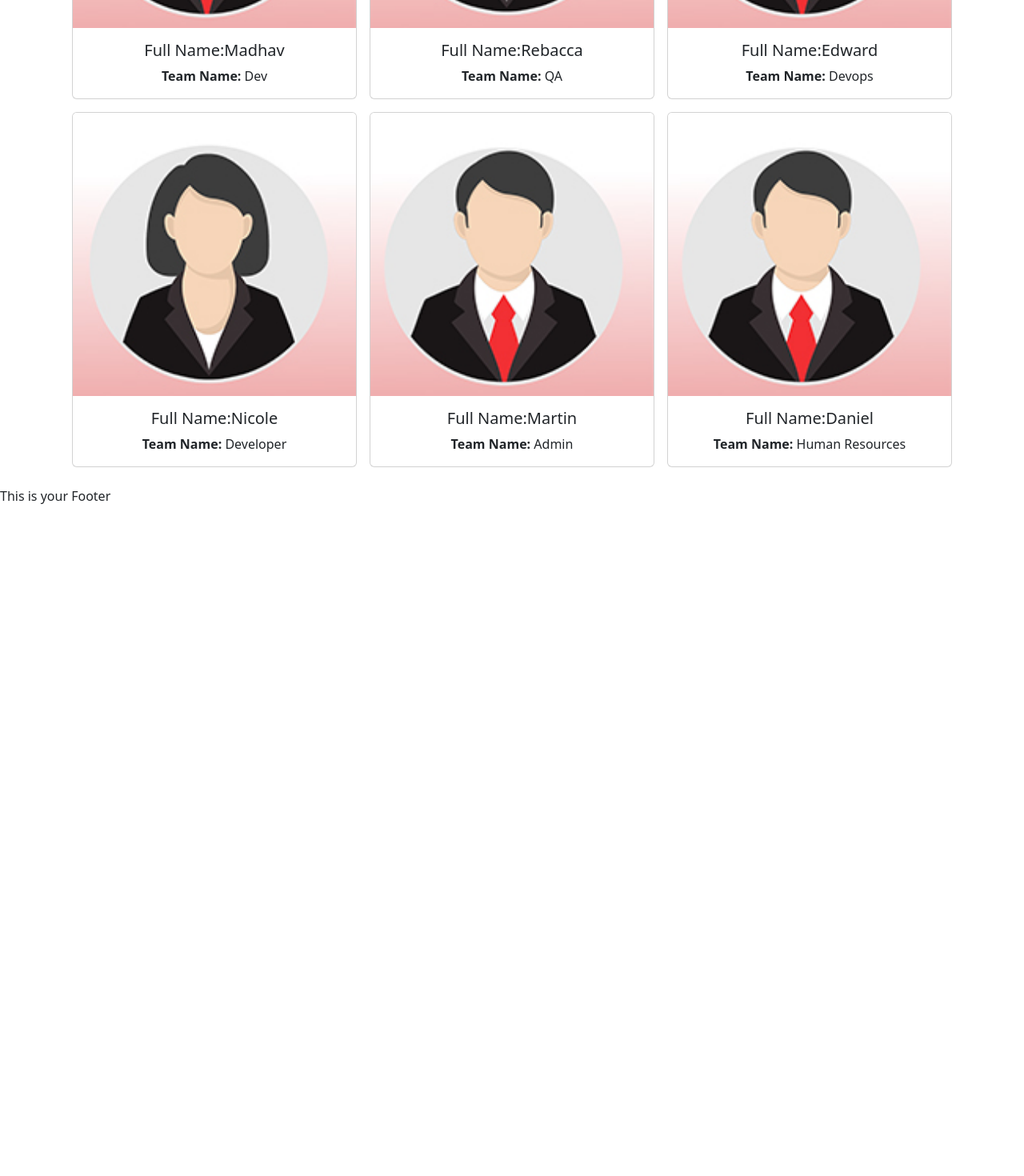
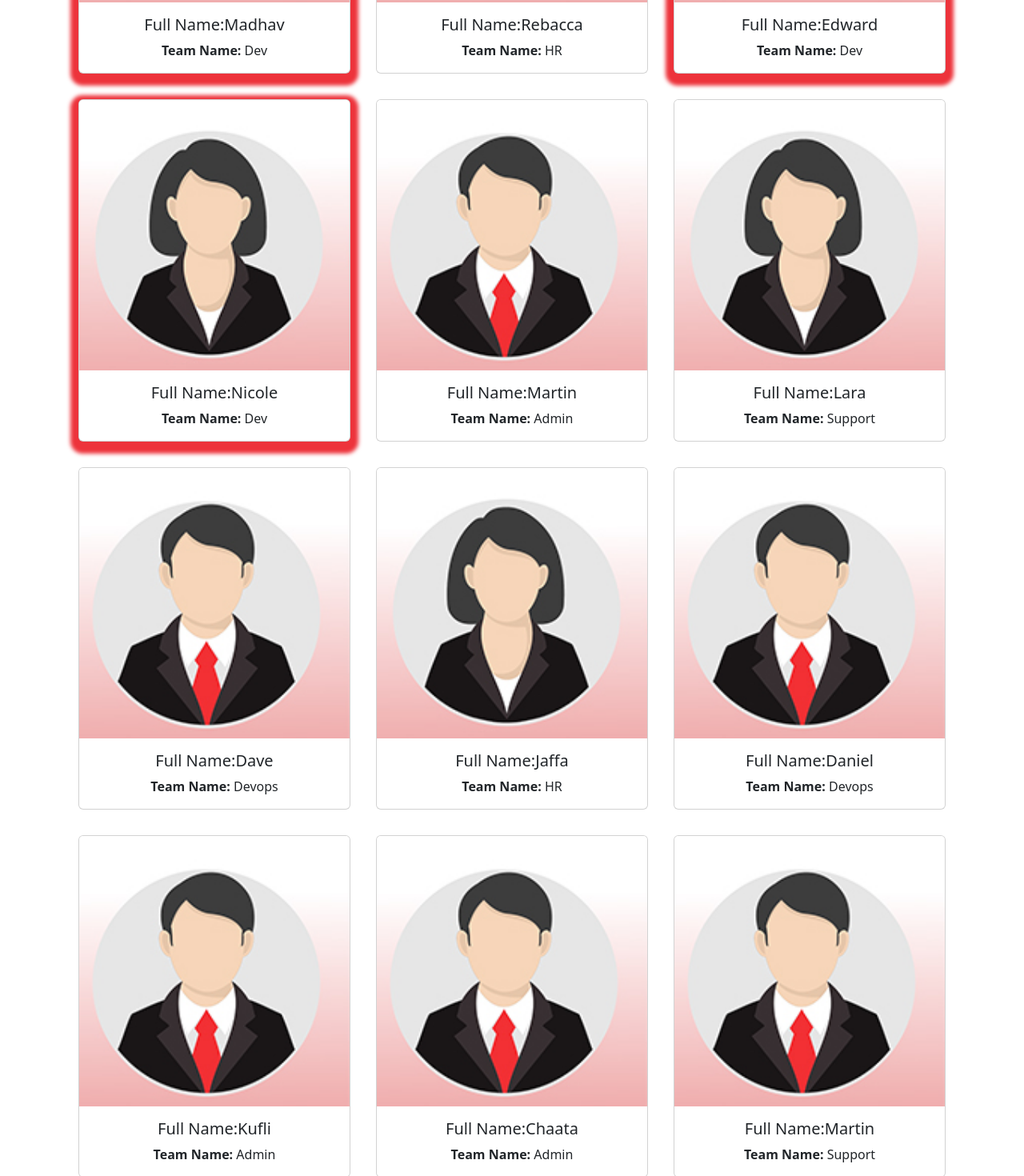
Before and after one commit to saattili/ReactApp, a React (Vite) app: page / in a window 1280 px wide. Shown: the part 520-1990 px from the top of the page at 80% size. Before the commit the page ends 1168 px from the top, so only its background shows below. Built offline with nearby package versions, Linux system fonts and the light colour scheme; the HTML template or start-up script is replaced by a standard one.

Commit message:
toggle teams for employees

```diff
--- a/src/App.css
+++ b/src/App.css
@@ -6,3 +6,8 @@ main {
   display: grid;
   grid-template-columns: 1fr 1fr 1fr
 }
+
+.standout{
+  box-shadow: 0px 5px 5px 10px rgb(237, 51, 59);
+
+}
--- a/src/Employee.jsx
+++ b/src/Employee.jsx
@@ -3,10 +3,10 @@ import femaleProfile from './images/femaleProfile.jpg';
 import maleProfile from './images/maleProfile.jpg';
 
 const Employees = () => {
-  const [selectedTeam, setTeam] = useState("Development")
+  const [selectedTeam, setTeam] = useState("Dev")
   const [employees, setEmployee] = useState([
     {
-      id: 1,
+      id: 100,
       fullName: "Madhav",
       totalExp: 7,
       team: "Dev",
@@ -14,31 +14,31 @@ const Employees = () => {
 
     },
     {
-      id: 1,
+      id: 200,
       fullName: "Rebacca",
       totalExp: 9,
-      team: "QA",
+      team: "HR",
       gender: "female"
 
     },
     {
-      id: 1,
+      id: 300,
       fullName: "Edward",
       totalExp: 7,
-      team: "Devops",
+      team: "Dev",
       gender: "male"
 
     },
     {
-      id: 1,
+      id: 400,
       fullName: "Nicole",
       totalExp: 8.5,
-      team: "Developer",
+      team: "Dev",
       gender: "female"
 
     },
     {
-      id: 1,
+      id: 500,
       fullName: "Martin",
       totalExp: 1,
       team: "Admin",
@@ -46,10 +46,58 @@ const Employees = () => {
 
     },
     {
-      id: 1,
+      id: 600,
+      fullName: "Lara",
+      totalExp: 2,
+      team: "Support",
+      gender: "female"
+
+    },
+    {
+      id: 700,
+      fullName: "Dave",
+      totalExp: 6,
+      team: "Devops",
+      gender: "male"
+
+    },
+    {
+      id: 800,
+      fullName: "Jaffa",
+      totalExp: 10,
+      team: "HR",
+      gender: "female"
+
+    },
+    {
+      id: 900,
       fullName: "Daniel",
       totalExp: 2,
-      team: "Human Resources",
+      team: "Devops",
+      gender: "male"
+
+    },
+    {
+      id: 1000,
+      fullName: "Kufli",
+      totalExp: 1,
+      team: "Admin",
+      gender: "male"
+
+    },
+    {
+      id: 1100,
+      fullName: "Chaata",
+      totalExp: 1,
+      team: "Admin",
+      gender: "male"
+
+    },
+    {
+      id: 1200,
+      fullName: "Martin",
+      totalExp: 1,
+      team: "Support",
       gender: "male"
 
     },
@@ -57,13 +105,24 @@ const Employees = () => {
 
   function handleTeamChange(event) {
     setTeam(event.target.value);
-    console.log(selectedTeam);
+
   }
+
+  function handleEmployeeCards(event) {
+    const updatedEmployeeList = employees.map((employee) => employee.id === parseInt(event.currentTarget.id) ?
+      (employee.team === selectedTeam) ? { ...employee, team: '' } : { ...employee, team: selectedTeam } : employee);
+
+    setEmployee(updatedEmployeeList);
+
+
+  }
+
+
   return (
     <main className='container'>
       <div className='row justify-content-center mt-3 mb-3'>
         <div className='col-12'>
-          Team : <select name="Team" className="form-select form-select-lg mb-3" value={selectedTeam} onChange={handleTeamChange}>
+          <select name="Team" className="form-select form-select-lg mb-3 mr-3" value={selectedTeam} onChange={handleTeamChange}>
             <option value="Dev">Development</option>
             <option value="Support">Support</option>
             <option value="Devops">Dev-Ops</option>
@@ -78,7 +137,7 @@ const Employees = () => {
           <div className="card-collection">
             {
               employees.map((employee) => (
-                <div id={employee.id} className="card m-2" style={{ cursor: "pointer" }}>
+                <div id={employee.id} className={employee.team === selectedTeam ? "standout card m-3" : "card m-3"} style={{ cursor: "pointer" }} onClick={handleEmployeeCards}>
                   {(employee.gender == "male") ? <img src={maleProfile} className="card-img-top" /> : <img src={femaleProfile} className="card-img-top" />}
                   <div className="card-body">
                     <h5 className="card-title">Full Name:{employee.fullName}</h5>
```
